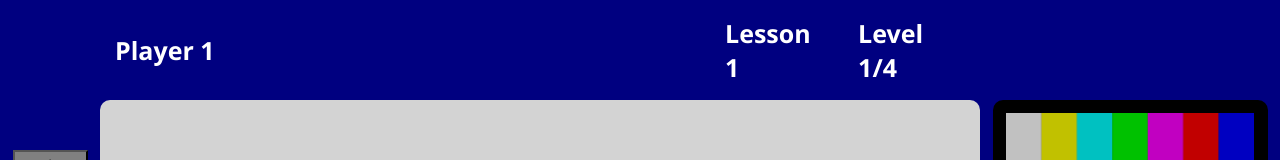
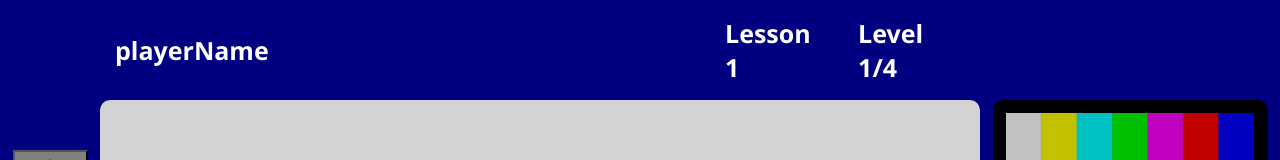
Before and after one commit to RyanWixon/av-club-lesson-app, a React (Vite) app: page / in a window 1280 px wide. Shown: the top 160 px of the page. Built offline with nearby package versions, Linux system fonts and the light colour scheme.

Commit message:
Made API integration slightly easier

```diff
--- a/src/App.jsx
+++ b/src/App.jsx
@@ -18,20 +18,32 @@ import resizeImage from './assets/resize.png'
 
 import levelData from './LevelData.json'
 
+  // #### HELPER FUNCTIONS ####
+  const getInitialAppState = () => {
+
+    // TODO: API call to get initial appState information
+    console.log("The simulation is starting; Something should come from the backend");
+
+    let playerName = "playerName"; // change these to the correct values, or leave it as a default and change it below
+    let lessonNum = 1;
+
+    return {
+      mode: Modes.Dragging,
+      edge: Edges.HDMI,
+      playerName: playerName,
+      lessonNum: lessonNum,
+      levelNum: 0,
+      levelSolution: levelData.levels[0].solution,
+      levelSolved: false,
+      playingWinVideo: false,
+    }
+  }
+
 // top level component for the app
 function App() {
 
   // #### STATES ####
-  const [appState, setAppState] = useState({
-    mode: Modes.Dragging,
-    edge: Edges.HDMI,
-    playerName: "Player 1",
-    lessonNum: 0,
-    levelNum: 0,
-    levelSolution: levelData.levels[0].solution,
-    levelSolved: false,
-    playingWinVideo: false,
-  });
+  const [appState, setAppState] = useState(() => getInitialAppState());
   const [workspaceState, setWorkspaceState] = useState({
     devices: [],
     deviceCounts: {
@@ -73,9 +85,9 @@ function App() {
             zIndex: 9999,
 
             display: "flex",
-            'flex-direction': "column",
-            'justify-content': "center",
-            'align-items': "center",
+            flexDirection: "column",
+            justifyContent: "center",
+            alignItems: "center"
           }}
         >
           <img src={resizeImage} width={150} height={100}></img>
@@ -97,7 +109,7 @@ function App() {
           <h1 className="score-text">{appState.playerName}</h1>
         </div>
         <div style={{display: "flex", justifyContent: "right", minWidth: "270px"}}>
-          <h1 className="score-text">Lesson {appState.lessonNum + 1}</h1>
+          <h1 className="score-text">Lesson {appState.lessonNum}</h1>
           <h1 className="score-text">Level {appState.levelNum + (appState.levelNum < levelData.levels.length - 1 ? 1 : 0)}/{levelData.levels.length - 1}</h1>
         </div>
       </div>
--- a/src/SolutionValidation.jsx
+++ b/src/SolutionValidation.jsx
@@ -10,9 +10,6 @@ function checkSolution(workspaceState, solution) {
         )
     })).sort((a, b) => a.type.localeCompare(b.type));
 
-    console.log('solution');
-    console.log(sortedSolution);
-
     // sort each component and compare with the solution - if any component matches, this
     // is a solution, we don't care about extra devices strewn about the workspace
     for (const component of currentGraph) {
@@ -23,8 +20,6 @@ function checkSolution(workspaceState, solution) {
             )
         })).sort((a, b) => a.type.localeCompare(b.type));
 
-        console.log('component');
-        console.log(sortedComponent)
         if (checkSolutionSingleComponent(sortedComponent, sortedSolution)) return true;
     }
     return false;
--- a/src/Workspace.jsx
+++ b/src/Workspace.jsx
@@ -30,12 +30,21 @@ function Workspace({ appState, setAppState, workspaceState, setWorkspaceState, g
   // if the win video has finished playing, go to the next level
   useEffect(() => {
     if (appState.levelSolved && !appState.playingWinVideo) {
+        let nextLevel = appState.levelNum + 1;
+
         setAppState(prev => ({
           ...prev,
-          levelNum: prev.levelNum + 1,
+          levelNum: nextLevel,
           levelSolution: levelData.levels[prev.levelNum + 1].solution,
           levelSolved: false
         }));
+
+        // if that was the last level, send the results to the backend
+        if (nextLevel == levelData.levels.length - 1) {
+
+          // TODO: API call to connect with the backend
+          console.log("The simulation has been completed; Something should be sent to the backend");
+        }
     }
   }, [appState.playingWinVideo])
 
```
